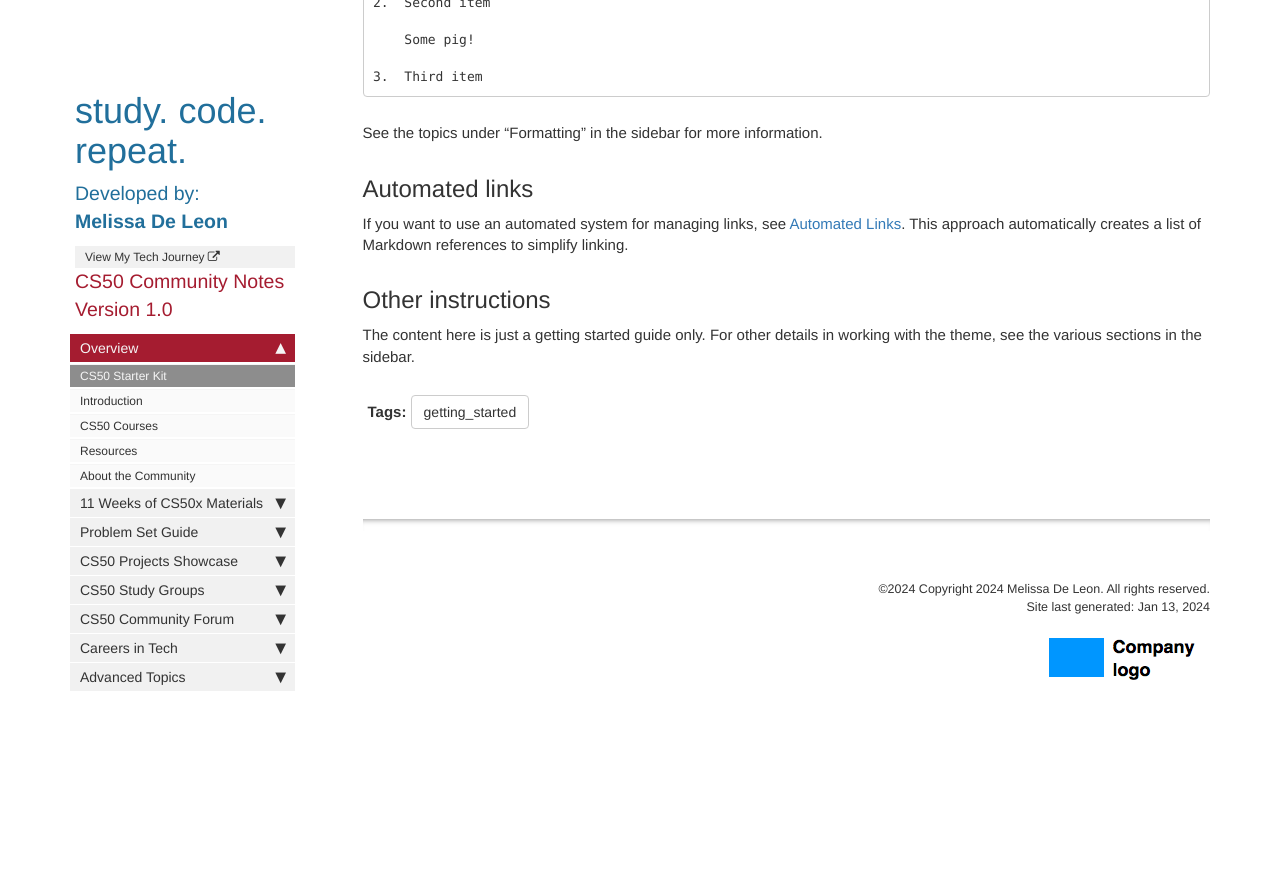
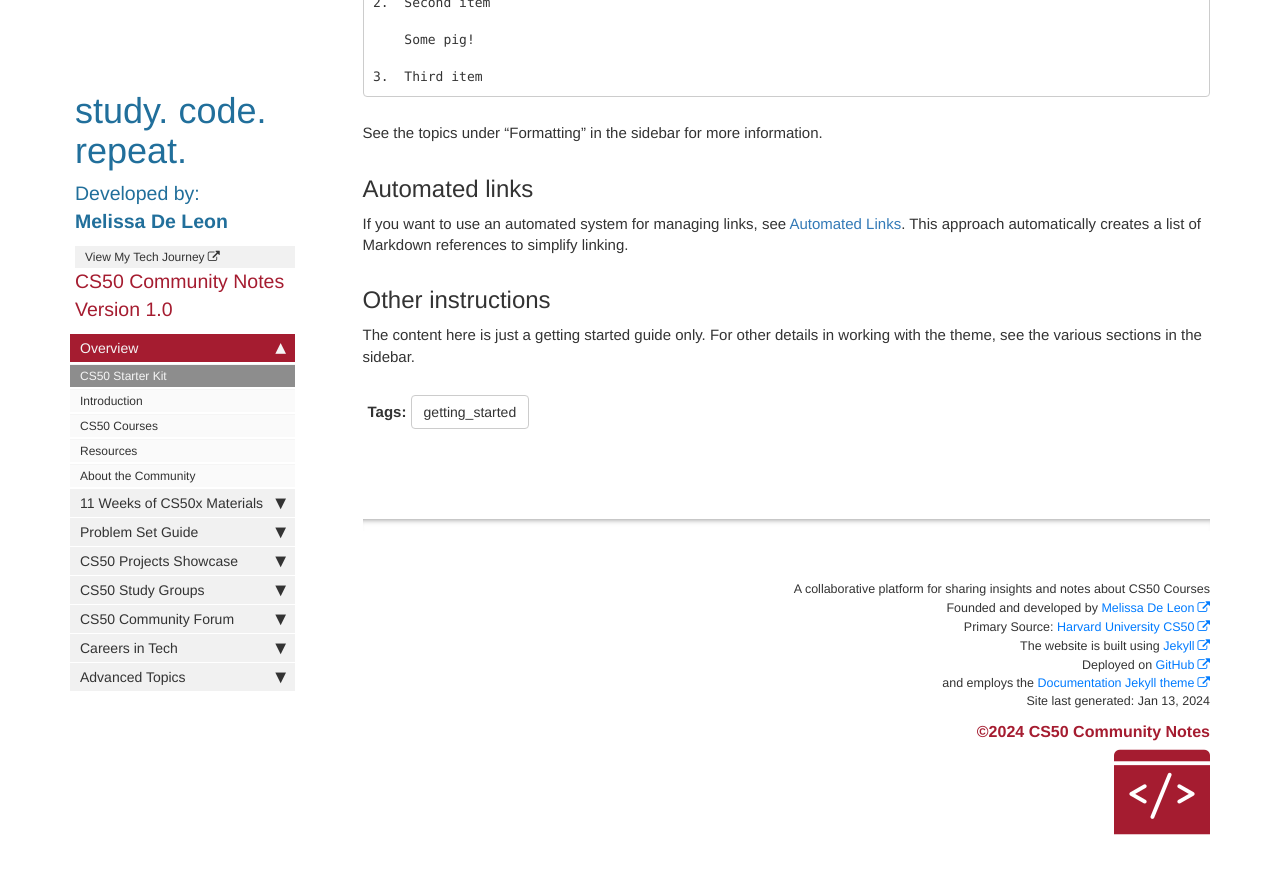
Before and after one commit to melissadeleonx/cs50-community-notes, a Jekyll site: the page built from index.md, in a window 1280 px wide and 900 px high, scrolled down 9719 px. Shown: the top 874 px of the window. Built offline with Jekyll 4.4.1, drawn with Linux system fonts in a browser that asks for light colours; comment, search, counter and statistics services are not loaded; before the commit the page ends 10475 px from its top, so only the background shows below that.

Commit message:
footer.html updated

```diff
--- a/_includes/footer.html
+++ b/_includes/footer.html
@@ -1,11 +1,26 @@
 <footer>
-            <div class="row">
-                <div class="col-lg-12 footer">
-               &copy;{{ site.time | date: "%Y"  }} {{site.company_name}}. All rights reserved. <br />
-{% if page.last_updated %}<span>Page last updated:</span> {{page.last_updated}}<br/>{% endif %} Site last generated: {{ site.time | date: "%b %-d, %Y"  }} <br />
-<p><img src="{{ "images/company_logo.png" }}" alt="Company logo"/></p>
-                </div>
+    <div class="row">
+        <div class="col-lg-12 footer">
+            A collaborative platform for sharing insights and notes about CS50 Courses<br>
+            Founded and developed by <a href="https://tech-journey-melissadeleonx.vercel.app/" target="_blank" rel="noopener" style="text-decoration: none; color: #007bff;">Melissa De Leon</a><br>
+            Primary Source: <a href="https://cs50.harvard.edu/x/2023/" target="_blank" rel="noopener" style="text-decoration: none; color: #007bff;">Harvard University CS50</a><br>
+            The website is built using <a href="https://jekyllrb.com/" target="_blank" rel="noopener" style="text-decoration: none; color: #007bff;">Jekyll</a><br>
+            Deployed on <a href="https://github.com/melissadeleonx/cs50-community-notes" target="_blank" rel="noopener" style="text-decoration: none; color: #007bff;">GitHub</a><br>
+            and employs the <a href="https://github.com/tomjoht/documentation-theme-jekyll" target="_blank" rel="noopener" style="text-decoration: none; color: #007bff;">Documentation Jekyll theme</a> <br />
+
+            {% if page.last_updated %}
+            <span>Page last updated:</span> {{page.last_updated}}<br/>
+            {% endif %}
+
+            Site last generated: {{ site.time | date: "%b %-d, %Y"  }} <br />
+
+            <div style="margin-top: 10px;">
+                <div style="color: #A51C30; font-size: 16px;"><strong>©2024 CS50 Community Notes</strong></div>
+                <p><img src="{{ "images\favicon.ico" }}" alt="CS50 Community Notes"/></p>
             </div>
+
+        </div>
+    </div>
 </footer>
 
-{% comment %} Copyright 2021 Google LLC {% endcomment %}
+{% comment %} Copyright 2024 CS50 Community Notes {% endcomment %}
```
Also changed, not shown: README.md.
